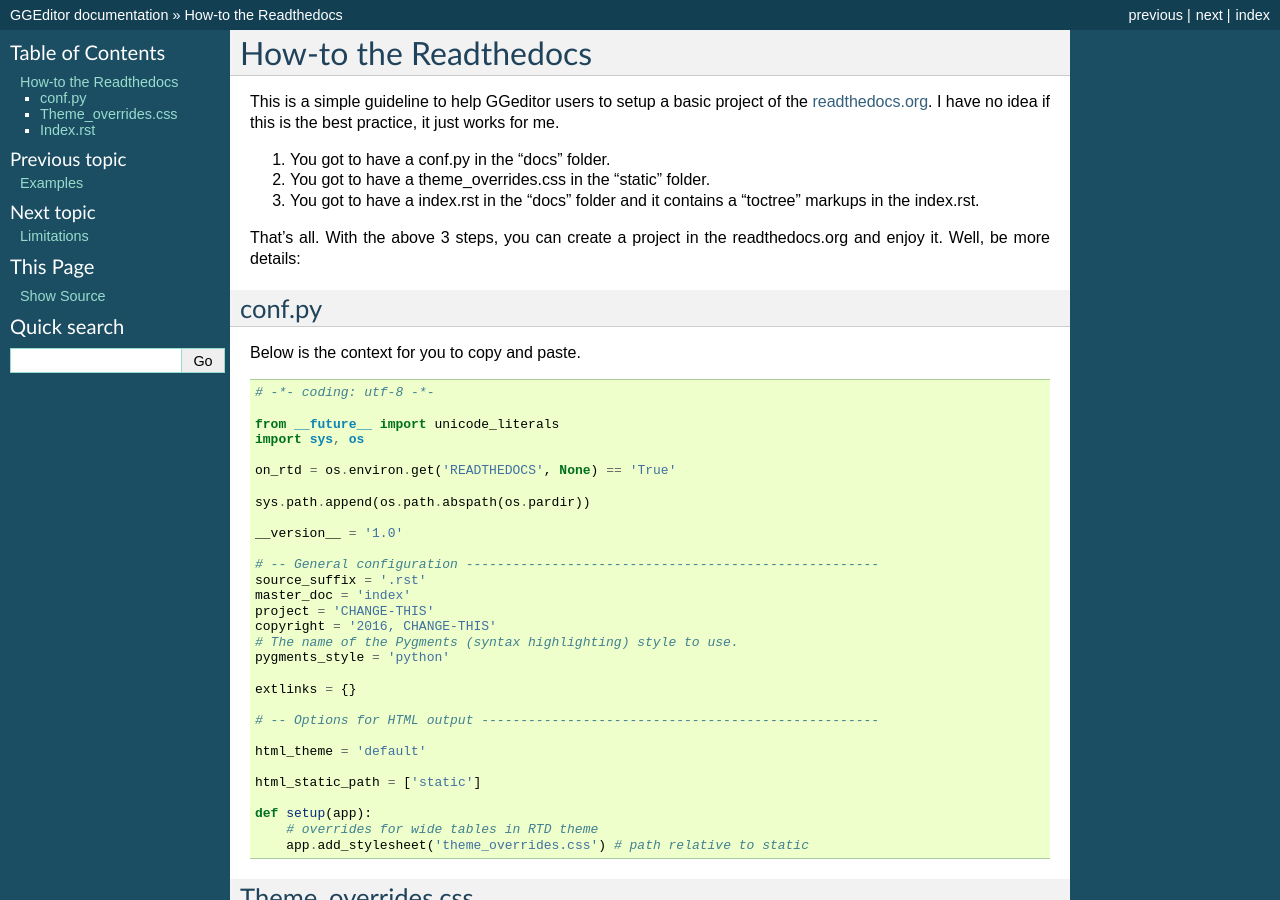
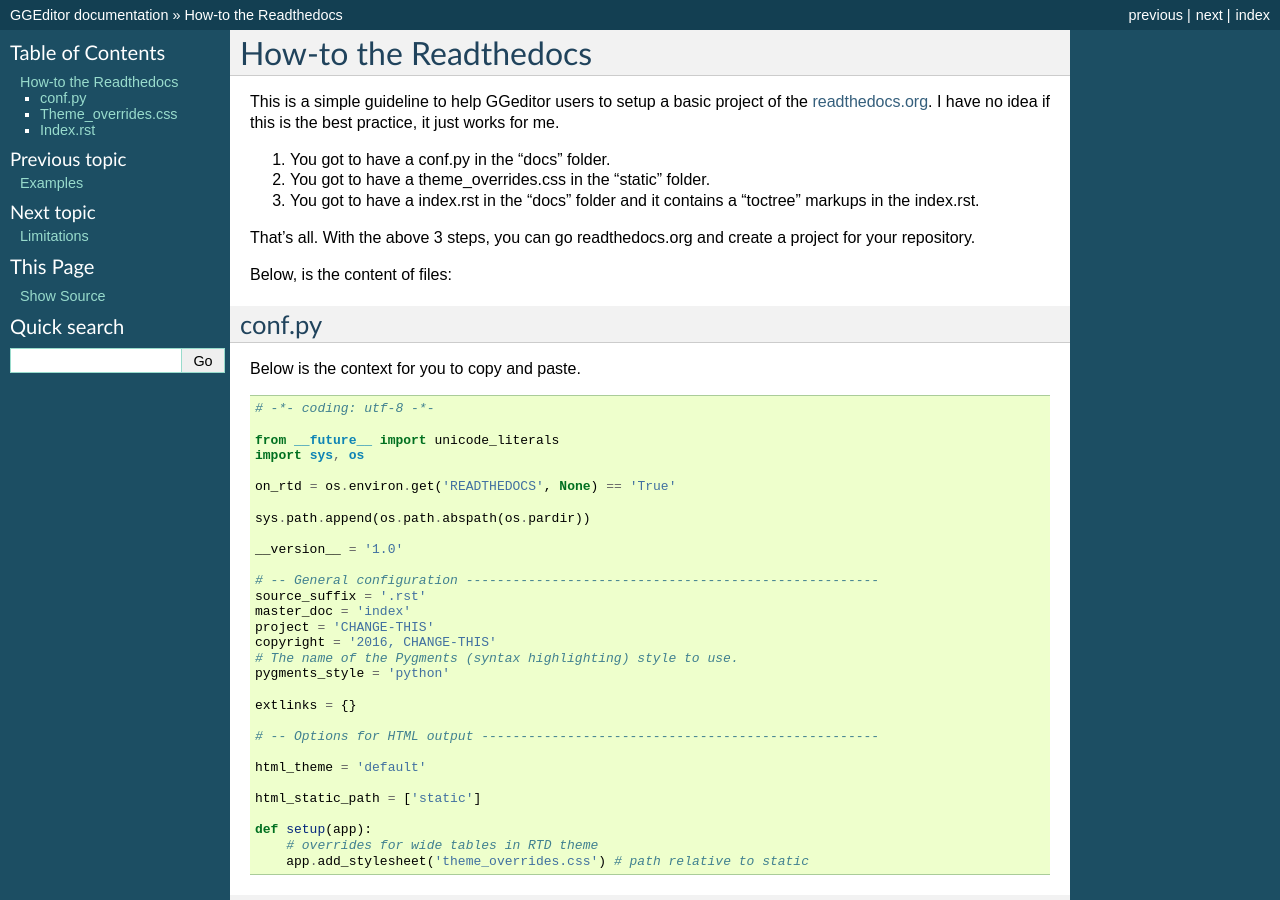
Before and after one commit to iapyeh/GGeditor, a Sphinx documentation site: the page built from docs/how2Readthedocs.rst, in a window 1280 px wide and 900 px high. Built offline with Sphinx 7.4.7, drawn with Linux system fonts in a browser that asks for light colours.

Commit message:
Google Docs reST Editor@2016-11-22 14:8:36

```diff
--- a/docs/how2Readthedocs.rst
+++ b/docs/how2Readthedocs.rst
@@ -10,7 +10,9 @@
 #. You got to have a theme_overrides.css in the “static” folder.
 #. You got to have a index.rst in the “docs” folder and it contains a “toctree” markups in the index.rst.
 
-That’s all. With the above 3 steps, you can create a project in the readthedocs.org and enjoy it. Well, be more details:
+That’s all. With the above 3 steps, you can go readthedocs.org  and create a project for your repository.
+
+Below, is the content of files:
 
 .. _h5dd7fe7f33697b5d497914774677:
 
```
Also changed, not shown: other parts of docs/how2Readthedocs.rst (+2 -2 lines).
